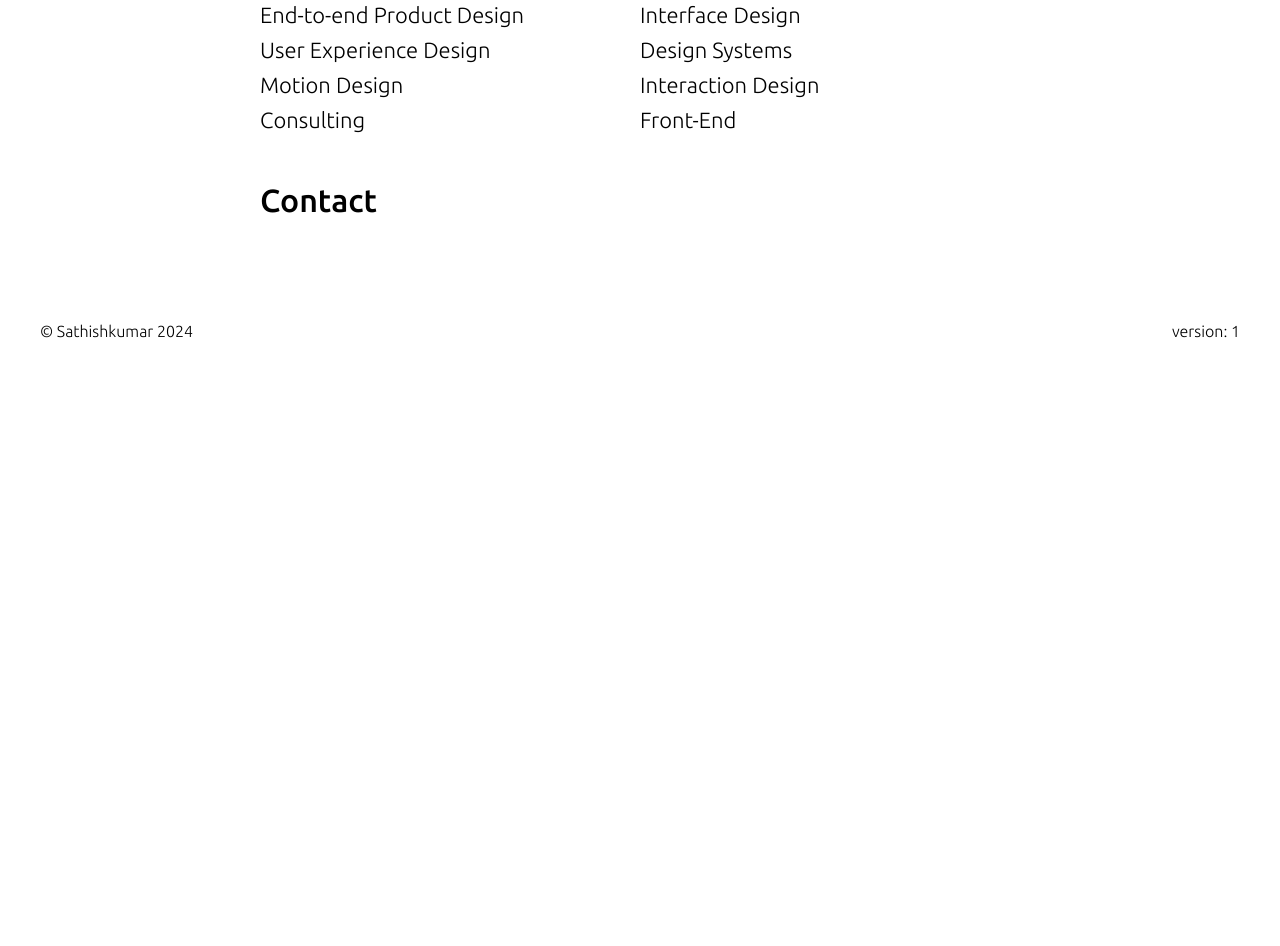
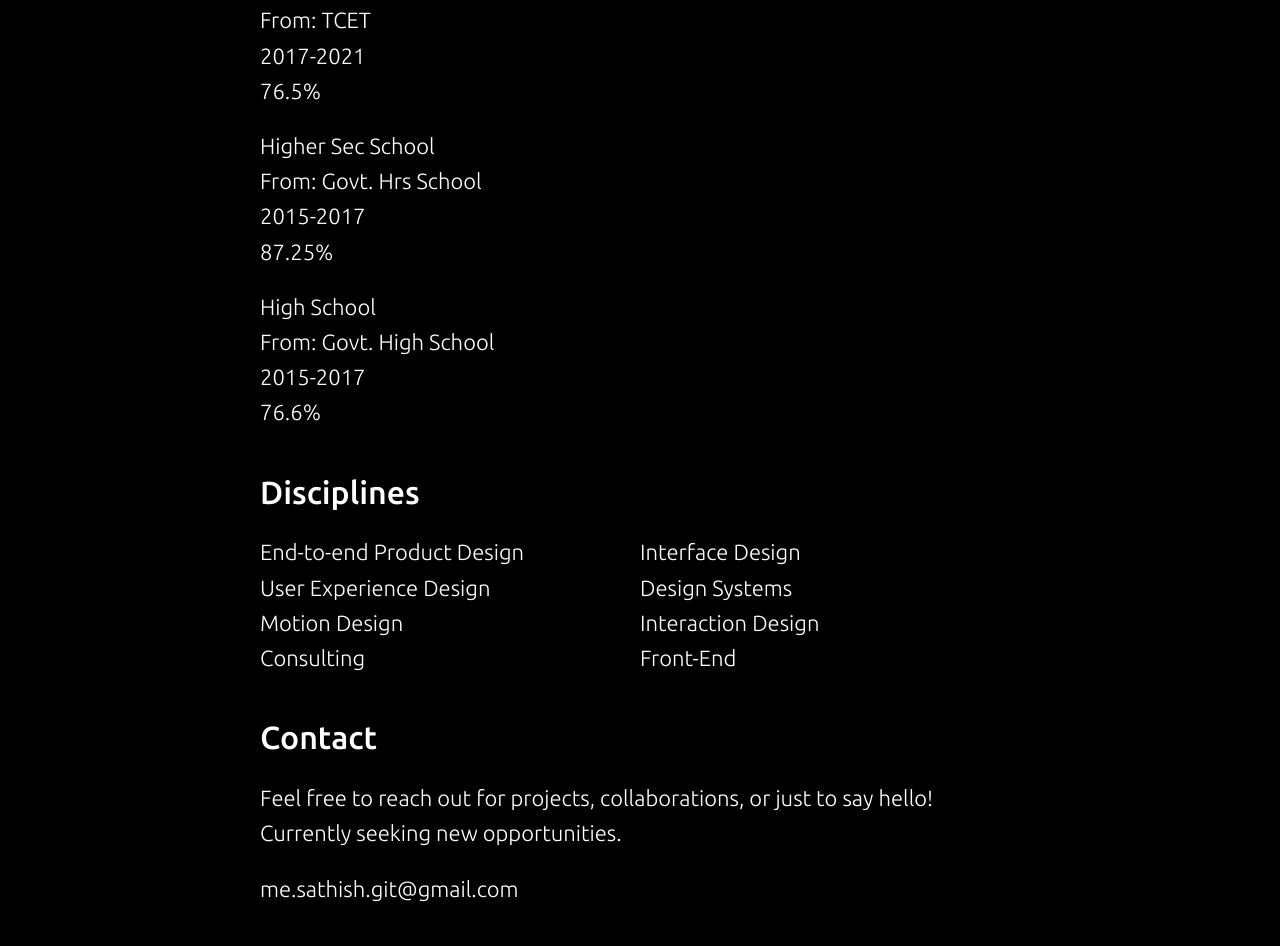
Before and after one commit to sathish-repos/profile, an Angular app: page /about in a window 1280 px wide. Shown: the part 1406-2352 px from the top of the page. Before the commit the page ends 1786 px from the top, so only its background shows below. Built offline with nearby package versions, Linux system fonts and the light colour scheme.

Commit message:
copy to clipboard add

```diff
--- a/package.json
+++ b/package.json
@@ -11,6 +11,7 @@
   "private": true,
   "dependencies": {
     "@angular/animations": "^17.3.0",
+    "@angular/cdk": "^17.3.9",
     "@angular/common": "^17.3.0",
     "@angular/compiler": "^17.3.0",
     "@angular/core": "^17.3.0",
--- a/src/app/pages/about/components/contact/contact.component.html
+++ b/src/app/pages/about/components/contact/contact.component.html
@@ -1,3 +1,10 @@
 <div class="contact">
   <h4>Contact</h4>
+  <p>
+    Feel free to reach out for projects, collaborations, or just to say hello!
+    Currently seeking new opportunities.
+  </p>
+  <p [cdkCopyToClipboard]="'me.sathish.git@gmail.com'" (click)="onCopy()">
+    {{ email }}
+  </p>
 </div>
--- a/src/app/pages/about/components/contact/contact.component.scss
+++ b/src/app/pages/about/components/contact/contact.component.scss
@@ -9,4 +9,5 @@ p {
   line-height: 160%;
   font-weight: 300;
   font-size: 1.375rem;
+  margin-bottom: 20px;
 }
--- a/src/app/pages/about/components/contact/contact.component.ts
+++ b/src/app/pages/about/components/contact/contact.component.ts
@@ -1,12 +1,20 @@
 import { Component } from '@angular/core';
+import { CdkCopyToClipboard } from '@angular/cdk/clipboard';
 
 @Component({
   selector: 'skp-contact',
   standalone: true,
-  imports: [],
+  imports: [CdkCopyToClipboard],
   templateUrl: './contact.component.html',
-  styleUrl: './contact.component.scss'
+  styleUrl: './contact.component.scss',
 })
 export class ContactComponent {
+  email: string = 'me.sathish.git@gmail.com';
 
+  async onCopy() {
+    await setInterval(() => {
+      this.email = 'me.sathish.git@gmail.com';
+    }, 800);
+    this.email = 'Email Copied !!';
+  }
 }
--- a/src/app/pages/about/components/education/education.component.html
+++ b/src/app/pages/about/components/education/education.component.html
@@ -1,3 +1,22 @@
 <div class="education">
   <h4>Education</h4>
+  <div class="item">
+    <p>Bachelor of Engineering</p>
+    <p>Computer Science and Engineering</p>
+    <p>From: TCET</p>
+    <p>2017-2021</p>
+    <p>76.5%</p>
+  </div>
+  <div class="item">
+    <p>Higher Sec School</p>
+    <p>From: Govt. Hrs School</p>
+    <p>2015-2017</p>
+    <p>87.25%</p>
+  </div>
+  <div class="item">
+    <p>High School</p>
+    <p>From: Govt. High School</p>
+    <p>2015-2017</p>
+    <p>76.6%</p>
+  </div>
 </div>
--- a/src/app/pages/about/components/education/education.component.scss
+++ b/src/app/pages/about/components/education/education.component.scss
@@ -1,3 +1,7 @@
+.education {
+  padding-bottom: 20px;
+}
+
 h4 {
   font-weight: 500;
   font-size: 2rem;
@@ -10,3 +14,7 @@ p {
   font-weight: 300;
   font-size: 1.375rem;
 }
+
+.item {
+  margin-bottom: 20px;
+}
--- a/src/app/shared/components/header/header.component.scss
+++ b/src/app/shared/components/header/header.component.scss
@@ -13,6 +13,7 @@
   max-width: 1300px;
   margin-left: auto;
   margin-right: auto;
+  background: transparent;
 
   @media (max-width: 767px) {
     padding: 20px;
--- a/src/app/shared/styles/themes.scss
+++ b/src/app/shared/styles/themes.scss
@@ -1,6 +1,9 @@
 :root {
-  --text: #000000;
-  --background: #ffffff;
+  // --text: #000000;
+  // --background: #ffffff;
+
+  --text: #ffffff;
+  --background: #000000;
 
   --primary: #2f27ce;
   --secondary: #dddbff;
```
Also changed, not shown: 1 other file (tests, documents, lock files or other folders).
